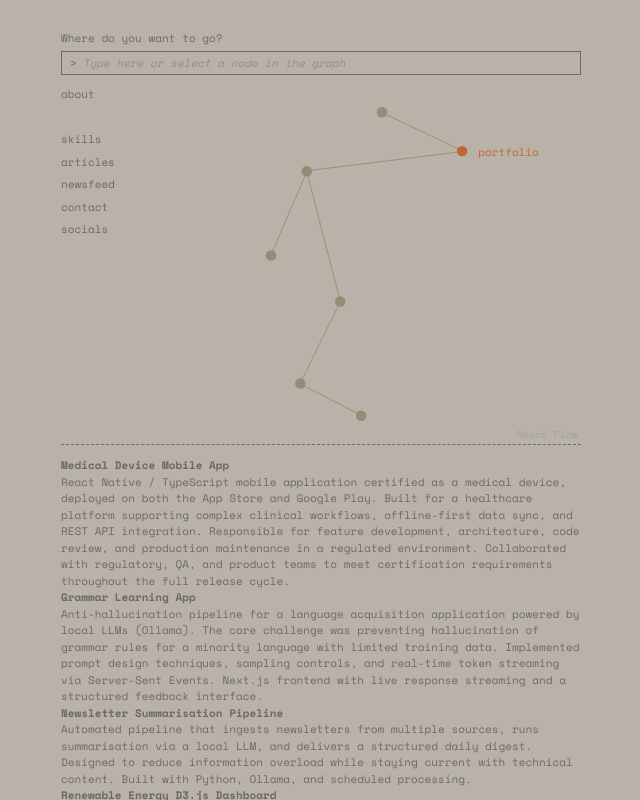
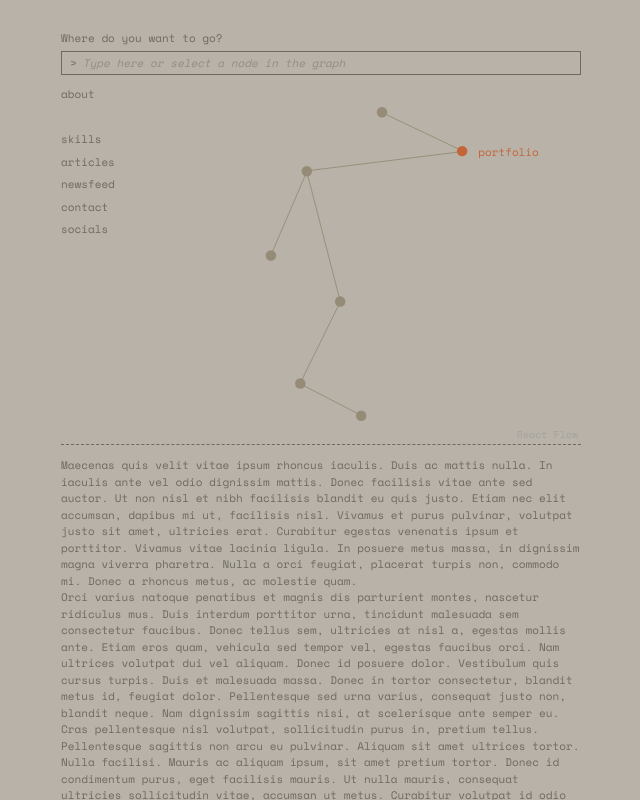
Before and after one commit to Candyfair/my-portfolio, a React (Vite) app: page / in a window 1280 px wide. Both pictures are taken after a click on the element "portfolio". Shown: the whole page, without its empty margins (319-959 px from the left). Built offline with nearby package versions, Linux system fonts and the light colour scheme.

Commit message:
Ajustement hauteur panneau (wip)

```diff
--- /dev/null
+++ b/measure.mjs
@@ -0,0 +1,75 @@
+import { chromium } from 'playwright';
+
+const browser = await chromium.launch();
+const page = await browser.newPage({ viewport: { width: 1440, height: 900 } });
+await page.goto('http://localhost:5175/');
+await page.waitForTimeout(500);
+
+// Measure nav container (navRef target: the flex container wrapping <nav> + graph)
+// and the <nav> element itself.
+const navMeasure = await page.evaluate(() => {
+  const navEl = document.querySelector('nav');
+  const navRect = navEl.getBoundingClientRect();
+  // The navRef container is nav's parent (flex row wrapping nav + graph div)
+  const containerEl = navEl.parentElement;
+  const containerRect = containerEl.getBoundingClientRect();
+  // separator: dashed border-top div, sibling after the nav+graph container
+  const allDivs = Array.from(document.querySelectorAll('div'));
+  return {
+    navBottom_navElement: navRect.bottom,
+    navContainerBottom: containerRect.bottom,
+    navElementHTML: navEl.outerHTML.slice(0, 100),
+    containerTag: containerEl.tagName,
+  };
+});
+console.log('NAV MEASUREMENTS', navMeasure);
+
+const results = {};
+for (const nodeId of ['about', 'portfolio', 'articles']) {
+  // reload fresh each time to reset state
+  await page.goto('http://localhost:5175/');
+  await page.waitForTimeout(300);
+
+  const input = await page.locator('input[type="text"]');
+  await input.fill(nodeId);
+  await input.press('Enter');
+  await page.waitForTimeout(500); // allow animation + resize observer
+
+  const data = await page.evaluate((id) => {
+    const panel = document.querySelector('[style*="position: fixed"]'); // rough, will refine
+    // Find the content panel: it's a motion.div with borderTop dashed and overflowY auto
+    const candidates = Array.from(document.querySelectorAll('div')).filter(d => {
+      const s = getComputedStyle(d);
+      return s.position === 'fixed' && s.overflowY === 'auto';
+    });
+    const panelEl = candidates[0];
+    const panelRect = panelEl ? panelEl.getBoundingClientRect() : null;
+    const contentDiv = panelEl ? panelEl.firstElementChild : null;
+    const contentHeight = contentDiv ? contentDiv.getBoundingClientRect().height : null;
+
+    const navEl = document.querySelector('nav');
+    const navRect = navEl.getBoundingClientRect();
+    const containerRect = navEl.parentElement.getBoundingClientRect();
+
+    const separators = Array.from(document.querySelectorAll('div')).filter(d => {
+      const s = getComputedStyle(d);
+      return s.borderTopStyle === 'dashed';
+    });
+    const separatorBottoms = separators.map(d => d.getBoundingClientRect().bottom);
+
+    return {
+      panelTop: panelRect ? panelRect.top : null,
+      contentHeight,
+      navListBottom: navRect.bottom,
+      navContainerBottom: containerRect.bottom,
+      separatorBottoms,
+      windowH: window.innerHeight,
+    };
+  }, nodeId);
+
+  results[nodeId] = data;
+}
+
+console.log('RESULTS', JSON.stringify(results, null, 2));
+
+await browser.close();
--- a/src/components/ContentPanel.tsx
+++ b/src/components/ContentPanel.tsx
@@ -6,6 +6,9 @@ import { useIsMobile } from '../hooks/useIsMobile'
 
 // navBottom now tracks the nav+graph container bottom (see App.tsx navRef), so no extra gap needed
 const NAV_GAP_PX = 0
+
+const RISING_NODES = new Set(['about', 'portfolio', 'articles'])
+const ARTICLES_RISE_MARGIN_PX = 50
 
 // Mobile skills: vertical card stack matching MOBILE - Skills.png order
 const SKILLS_MOBILE_CARDS = [
@@ -60,48 +63,38 @@ const PLACEHOLDER: Record<string, ReactNode> = {
   ),
   portfolio: (
     <>
-      <p>
-        <strong>Medical Device Mobile App</strong><br />
-        React Native / TypeScript mobile application certified as a medical device, deployed on
-        both the App Store and Google Play. Built for a healthcare platform supporting complex
-        clinical workflows, offline-first data sync, and REST API integration. Responsible for
-        feature development, architecture, code review, and production maintenance in a regulated
-        environment. Collaborated with regulatory, QA, and product teams to meet certification
-        requirements throughout the full release cycle.
-      </p>
-      <p>
-        <strong>Grammar Learning App</strong><br />
-        Anti-hallucination pipeline for a language acquisition application powered by local LLMs
-        (Ollama). The core challenge was preventing hallucination of grammar rules for a minority
-        language with limited training data. Implemented prompt design techniques, sampling
-        controls, and real-time token streaming via Server-Sent Events. Next.js frontend with live
-        response streaming and a structured feedback interface.
-      </p>
-      <p>
-        <strong>Newsletter Summarisation Pipeline</strong><br />
-        Automated pipeline that ingests newsletters from multiple sources, runs summarisation via
-        a local LLM, and delivers a structured daily digest. Designed to reduce information
-        overload while staying current with technical content. Built with Python, Ollama, and
-        scheduled processing.
-      </p>
-      <p>
-        <strong>Renewable Energy D3.js Dashboard</strong><br />
-        Interactive data visualisation dashboard for monitoring renewable energy asset performance.
-        Built with D3.js and React, featuring real-time data updates, multiple chart types, and an
-        asset comparison view. Designed to support operational decision-making for an energy
-        operator.
-      </p>
+      <p>Maecenas quis velit vitae ipsum rhoncus iaculis. Duis ac mattis nulla. In iaculis ante vel odio dignissim mattis. Donec facilisis vitae ante sed auctor. Ut non nisl et nibh facilisis blandit eu quis justo. Etiam nec elit accumsan, dapibus mi ut, facilisis nisl. Vivamus et purus pulvinar, volutpat justo sit amet, ultricies erat. Curabitur egestas venenatis ipsum et porttitor. Vivamus vitae lacinia ligula. In posuere metus massa, in dignissim magna viverra pharetra. Nulla a orci feugiat, placerat turpis non, commodo mi. Donec a rhoncus metus, ac molestie quam.</p>
+
+      <p>Orci varius natoque penatibus et magnis dis parturient montes, nascetur ridiculus mus. Duis interdum porttitor urna, tincidunt malesuada sem consectetur faucibus. Donec tellus sem, ultricies at nisl a, egestas mollis ante. Etiam eros quam, vehicula sed tempor vel, egestas faucibus orci. Nam ultrices volutpat dui vel aliquam. Donec id posuere dolor. Vestibulum quis cursus turpis. Duis et malesuada massa. Donec in tortor consectetur, blandit metus id, feugiat dolor. Pellentesque sed urna varius, consequat justo non, blandit neque. Nam dignissim sagittis nisi, at scelerisque ante semper eu.</p>
+
+      <p>Cras pellentesque nisl volutpat, sollicitudin purus in, pretium tellus. Pellentesque sagittis non arcu eu pulvinar. Aliquam sit amet ultrices tortor. Nulla facilisi. Mauris ac aliquam ipsum, sit amet pretium tortor. Donec id condimentum purus, eget facilisis mauris. Ut nulla mauris, consequat ultricies sollicitudin vitae, accumsan ut metus. Curabitur volutpat id odio ac iaculis. Duis tellus mi, dictum eu nisl ut, accumsan venenatis urna.</p>
+
+      <p>Vestibulum ac massa et magna venenatis placerat. Donec nec magna eu ex sagittis varius ac et nisi. Aenean commodo elementum ipsum quis dignissim. Aenean porta quis neque quis tincidunt. Phasellus congue efficitur enim, eget tincidunt leo mollis vitae. Maecenas nec tincidunt felis. Fusce sagittis neque tincidunt accumsan vestibulum. Vivamus justo libero, rhoncus nec erat ut, blandit dignissim nunc.</p>
+
+      <p>Suspendisse condimentum hendrerit efficitur. Sed dictum porta elit, vitae rhoncus metus egestas eu. Nam vel finibus orci, sit amet aliquam ex. Morbi accumsan erat eu orci ornare, eget sagittis ante faucibus. In tempus tellus pharetra eros volutpat, id venenatis ipsum vestibulum. Pellentesque orci sapien, elementum eget lorem quis, tristique lacinia turpis. Integer finibus erat eu purus gravida, sit amet cursus sem hendrerit. Mauris imperdiet mattis posuere. Aliquam in tellus in elit interdum tempus. Donec nec lectus ultricies felis dignissim varius vitae in ligula. Duis euismod vulputate ligula a malesuada.</p>
     </>
   ),
   skills:    <p>Placeholder — skills overlay (M4).</p>,
-  articles:  <p>Placeholder — articles table.</p>,
+  articles:  (
+        <>
+      <p>Maecenas quis velit vitae ipsum rhoncus iaculis. Duis ac mattis nulla. In iaculis ante vel odio dignissim mattis. Donec facilisis vitae ante sed auctor. Ut non nisl et nibh facilisis blandit eu quis justo. Etiam nec elit accumsan, dapibus mi ut, facilisis nisl. Vivamus et purus pulvinar, volutpat justo sit amet, ultricies erat. Curabitur egestas venenatis ipsum et porttitor. Vivamus vitae lacinia ligula. In posuere metus massa, in dignissim magna viverra pharetra. Nulla a orci feugiat, placerat turpis non, commodo mi. Donec a rhoncus metus, ac molestie quam.</p>
+
+      <p>Orci varius natoque penatibus et magnis dis parturient montes, nascetur ridiculus mus. Duis interdum porttitor urna, tincidunt malesuada sem consectetur faucibus. Donec tellus sem, ultricies at nisl a, egestas mollis ante. Etiam eros quam, vehicula sed tempor vel, egestas faucibus orci. Nam ultrices volutpat dui vel aliquam. Donec id posuere dolor. Vestibulum quis cursus turpis. Duis et malesuada massa. Donec in tortor consectetur, blandit metus id, feugiat dolor. Pellentesque sed urna varius, consequat justo non, blandit neque. Nam dignissim sagittis nisi, at scelerisque ante semper eu.</p>
+
+      <p>Cras pellentesque nisl volutpat, sollicitudin purus in, pretium tellus. Pellentesque sagittis non arcu eu pulvinar. Aliquam sit amet ultrices tortor. Nulla facilisi. Mauris ac aliquam ipsum, sit amet pretium tortor. Donec id condimentum purus, eget facilisis mauris. Ut nulla mauris, consequat ultricies sollicitudin vitae, accumsan ut metus. Curabitur volutpat id odio ac iaculis. Duis tellus mi, dictum eu nisl ut, accumsan venenatis urna.</p>
+
+      <p>Vestibulum ac massa et magna venenatis placerat. Donec nec magna eu ex sagittis varius ac et nisi. Aenean commodo elementum ipsum quis dignissim. Aenean porta quis neque quis tincidunt. Phasellus congue efficitur enim, eget tincidunt leo mollis vitae. Maecenas nec tincidunt felis. Fusce sagittis neque tincidunt accumsan vestibulum. Vivamus justo libero, rhoncus nec erat ut, blandit dignissim nunc.</p>
+
+      <p>Suspendisse condimentum hendrerit efficitur. Sed dictum porta elit, vitae rhoncus metus egestas eu. Nam vel finibus orci, sit amet aliquam ex. Morbi accumsan erat eu orci ornare, eget sagittis ante faucibus. In tempus tellus pharetra eros volutpat, id venenatis ipsum vestibulum. Pellentesque orci sapien, elementum eget lorem quis, tristique lacinia turpis. Integer finibus erat eu purus gravida, sit amet cursus sem hendrerit. Mauris imperdiet mattis posuere. Aliquam in tellus in elit interdum tempus. Donec nec lectus ultricies felis dignissim varius vitae in ligula. Duis euismod vulputate ligula a malesuada.</p>
+    </>
+  ),
   newsfeed:  <p>Placeholder — newsfeed log.</p>,
   contact:   <p>Placeholder — contact form.</p>,
   socials:   <p>Placeholder — links.</p>,
 }
 
 export function ContentPanel({ separatorBottom, navBottom }: ContentPanelProps) {
-  const { selectedId } = useSelection()
+  const { selectedId, selectedScreenPos, articlesAnchorScreenPosRef } = useSelection()
   const isMobile = useIsMobile()
   const contentRef = useRef<HTMLDivElement>(null)
   const [contentHeight, setContentHeight] = useState(0)
@@ -118,10 +111,28 @@ export function ContentPanel({ separatorBottom, navBottom }: ContentPanelProps)
   }, [selectedId])
 
   const windowH = window.innerHeight
-  // clamp: prefer natural position (below separator), pull up if content doesn't fit,
-  // but never above the nav list
+
+  // Rise cap (regime 3 floor): minimum panelTop value.
+  // Mobile general (not skills): selected node's screen Y at selection time minus 20px,
+  //   but never below separatorBottom (panel can only rise, never push past natural position).
+  // Mobile skills: falls through to navBottom (skills has its own separatorBottom prop on desktop;
+  //   on mobile the SkillsMobileStack is treated as general content, cap stays at navBottom).
+  // Desktop about/portfolio/articles (medium content): capped 50px below articles anchor.
+  // Desktop about/portfolio/articles (very long content) + all other desktop nodes: navBottom.
+  const desiredRaw = windowH - contentHeight
+  const articlesAnchorY = articlesAnchorScreenPosRef.current?.y ?? navBottom
+  const articlesRiseCap = articlesAnchorY + ARTICLES_RISE_MARGIN_PX
+
+  const riseCap = (() => {
+    if (isMobile && selectedId !== 'skills' && selectedScreenPos !== null)
+      return Math.min(selectedScreenPos.y - 20, separatorBottom)
+    if (RISING_NODES.has(selectedId ?? '') && desiredRaw >= articlesRiseCap)
+      return articlesRiseCap
+    return navBottom + NAV_GAP_PX
+  })()
+
   const panelTop = contentHeight > 0
-    ? Math.max(navBottom + NAV_GAP_PX, Math.min(separatorBottom, windowH - contentHeight))
+    ? Math.max(riseCap, Math.min(separatorBottom, desiredRaw))
     : separatorBottom
 
   return (
--- a/src/components/PortfolioGraph.tsx
+++ b/src/components/PortfolioGraph.tsx
@@ -120,6 +120,7 @@ function getNeighborIds(nodeId: string): string[] {
 }
 
 const SKILLS_IDX = GRAPH_NODES.findIndex(n => n.id === 'skills')
+const ARTICLES_IDX = GRAPH_NODES.findIndex(n => n.id === 'articles')
 
 // --- Inner component (inside ReactFlowProvider, can use useReactFlow) ---
 
@@ -134,6 +135,7 @@ interface GraphInnerProps {
   nodeBlendRef: React.MutableRefObject<(BlendState | null)[]>
   containerRef: React.MutableRefObject<HTMLDivElement | null>
   nodeExtentRef: React.MutableRefObject<[[number, number], [number, number]] | null>
+  articlesAnchorScreenPosRef: React.MutableRefObject<{ x: number; y: number } | null>
 }
 
 function GraphInner({
@@ -147,6 +149,7 @@ function GraphInner({
   nodeBlendRef,
   containerRef,
   nodeExtentRef,
+  articlesAnchorScreenPosRef,
 }: GraphInnerProps) {
   const { flowToScreenPosition, screenToFlowPosition } = useReactFlow()
   const flowToScreenRef = useRef(flowToScreenPosition)
@@ -197,6 +200,7 @@ function GraphInner({
       ? flowToScreenRef.current(anchorsRef.current[SKILLS_IDX])
       : flowToScreenRef.current(node.position)
   }
+  articlesAnchorScreenPosRef.current = flowToScreenRef.current(anchorsRef.current[ARTICLES_IDX])
 
   const lastDragPosRef = useRef<{ x: number; y: number } | null>(null)
   const prevDragPosRef = useRef<{ x: number; y: number } | null>(null)
@@ -363,7 +367,7 @@ function GraphInner({
 // --- Outer component ---
 
 export function PortfolioGraph() {
-  const { nodeScreenPosRef, selectedId } = useSelection()
+  const { nodeScreenPosRef, articlesAnchorScreenPosRef, selectedId } = useSelection()
 
   // Pick initial nodes/anchors once at mount based on viewport width.
   // Anchors are fixed for the session — breakpoint changes mid-session are not handled.
@@ -562,6 +566,7 @@ export function PortfolioGraph() {
           nodeBlendRef={nodeBlendRef}
           containerRef={containerRef}
           nodeExtentRef={nodeExtentRef}
+          articlesAnchorScreenPosRef={articlesAnchorScreenPosRef}
         />
       </ReactFlowProvider>
     </div>
--- a/src/context/SelectionContext.tsx
+++ b/src/context/SelectionContext.tsx
@@ -7,6 +7,7 @@ interface SelectionCtx {
   selectedId: string | null
   selectedScreenPos: ScreenPos | null
   nodeScreenPosRef: MutableRefObject<Record<string, ScreenPos>>
+  articlesAnchorScreenPosRef: MutableRefObject<ScreenPos | null>
   select: (id: string) => void
   deselect: () => void
 }
@@ -15,6 +16,7 @@ const SelectionContext = createContext<SelectionCtx>({
   selectedId: null,
   selectedScreenPos: null,
   nodeScreenPosRef: { current: {} },
+  articlesAnchorScreenPosRef: { current: null },
   select: () => {},
   deselect: () => {},
 })
@@ -23,6 +25,7 @@ export function SelectionProvider({ children }: { children: ReactNode }) {
   const [selectedId, setSelectedId] = useState<string | null>(null)
   const [selectedScreenPos, setSelectedScreenPos] = useState<ScreenPos | null>(null)
   const nodeScreenPosRef = useRef<Record<string, ScreenPos>>({})
+  const articlesAnchorScreenPosRef = useRef<ScreenPos | null>(null)
 
   function select(id: string) {
     setSelectedId(id)
@@ -35,7 +38,7 @@ export function SelectionProvider({ children }: { children: ReactNode }) {
   }
 
   return (
-    <SelectionContext.Provider value={{ selectedId, selectedScreenPos, nodeScreenPosRef, select, deselect }}>
+    <SelectionContext.Provider value={{ selectedId, selectedScreenPos, nodeScreenPosRef, articlesAnchorScreenPosRef, select, deselect }}>
       {children}
     </SelectionContext.Provider>
   )
```
Also changed, not shown: measure2.mjs (added, +26 -0 lines).
